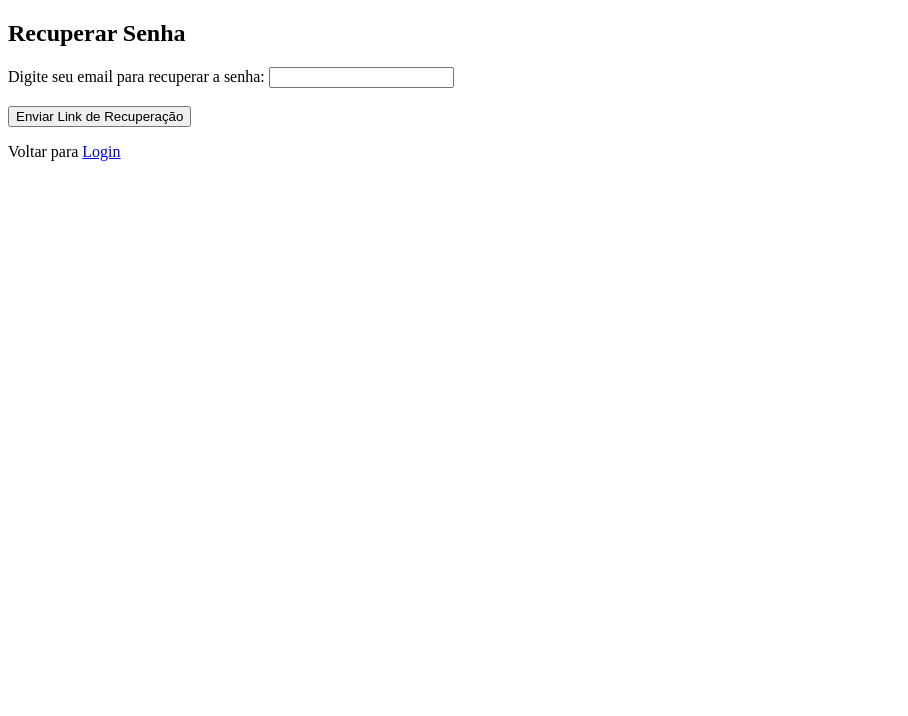
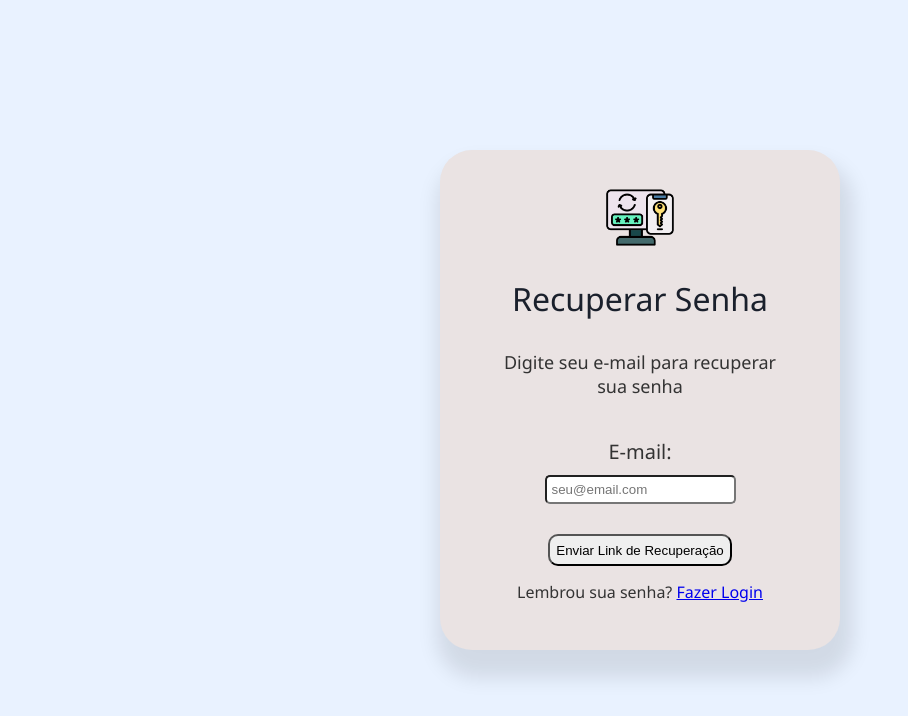
Before and after one commit to GabrielMDS532/Projeto-x-Fragil, a plain HTML site: page pages/cadastro/recuperar_senha.html in a window 1280 px wide. Shown: the whole page, without its empty margins (0-908 px from the left). Drawn offline with Linux system fonts and the light colour scheme.

Commit message:
Cria arquivos JS para login e recuperação de senha

```diff
--- /dev/null
+++ b/js/recuperarSenha.js
@@ -0,0 +1,31 @@
+const formRecuperar = document.querySelector('#form_recuperar'); /* Pega o seletor para o formulário de envio do email */
+const inputEmail = document.querySelector('input[type="email"]'); /* Seleciona a caixa de input com o tipo email */
+const emailError = document.querySelector('#emailError'); /* Seleciona a caixa de teste de erro */
+const login_footer = document.querySelector('#link_enviado'); /* Seleciona o bloco que envia a mensagem */
+formRecuperar.addEventListener('submit', recuperaLogin);
+
+function recuperaLogin(event) {
+    event.preventDefault();
+
+    if (inputEmail.value.trim() === '' || !inputEmail.value.includes('@')) {
+        emailError.style.display = 'block'; /* Exibe a mensagem de erro */
+
+    } else {
+        emailError.style.display ='none';
+
+        /* Mostra a notificação de sucesso */
+        login_footer.classList.add('mostrar');
+
+        /* Limpa o campo, mostra que o dado já foi enviado  */
+        inputEmail.value ='';
+
+
+        /* Faz a notificação sumir após 4s */
+        setTimeout(function() {
+            login_footer.classList.remove('mostrar');
+        } , 5000);
+
+    }
+
+
+}
--- a/pages/cadastro/recuperar_senha.html
+++ b/pages/cadastro/recuperar_senha.html
@@ -1,23 +1,48 @@
-
 <!DOCTYPE html>
 <html lang="pt-br">
 <head>
     <meta charset="UTF-8">
     <meta name="viewport" content="width=device-width, initial-scale=1.0">
-    <title>Recuperar Senha</title>
+    <link rel="stylesheet" href="../../styles/global.css">
+    <title>Recuperar Senha - Sistema de Triagem Clínica</title>
 </head>
 <body>
-    <div class="principal">
-        <div class="container_recuperar_senha">
-            <h2>Recuperar Senha</h2>
-            <form>
-                <label for="email">Digite seu email para recuperar a senha:</label>
-                <input type="email" id="email" name="email" required><br><br>
+    <div class="container_recovery">
+        <div class="container_login_recover">
+            <div class="header">
+                <a href="https://www.flaticon.com/br/icones-gratis/recuperacao-de-conta" title="recuperacao-de-conta ícones" target="_blank" rel="noopener noreferrer">
+                <img src="../assets/recuperacao-de-conta.png" alt="ícone de recuper senha" class="icon_recover"></a>
 
-                <button type="submit">Enviar Link de Recuperação</button>
-                <p>Voltar para <a href="login.html">Login</a></p>
+                <h2>Recuperar Senha</h2>
+                <p class="txt_descricao">Digite seu e-mail para recuperar sua senha</p>
+            </div>
+
+            <form id ="form_recuperar" onsubmit="recoverPassword(event)">
+                <div class="form_group">
+
+                    <label for="email">E-mail:</label>
+                    <input type="email" id="email" name="email" placeholder="seu@email.com" required>
+                    <span id="emailError">Por favor, insira um email válido.</span>
+                </div>
+                <div class="form_actions">
+
+                    <button class="btn_Recover_password" type="submit">Enviar Link de Recuperação</button>
+                    <p class="txt_link_login">
+                        Lembrou sua senha? <a href="login.html">Fazer Login</a>
+                        </p>
+                </div>
+
+
             </form>
         </div>
     </div>
+
+    <div id ="link_enviado" class="login_footer">
+        <p>
+            Link de recuperação enviado com sucesso! Verifique sua caixa de entrada.
+        </p>
+    </div>
+
+    <script src="../../js/recuperarSenha.js"></script>
 </body>
 </html>
--- a/styles/global.css
+++ b/styles/global.css
@@ -9,6 +9,7 @@ body {
     font-family: 'Segoe UI', Tahoma, Geneva, Verdana, sans-serif;
     background-color: #f5f5f5;
     color: #333;
+    display: inline;
 }
 
 /* Página de Login */
@@ -21,6 +22,9 @@ body {
 
 }
 
+/*
+container_login aplica estilização no blco onde tem o formulário para o login.
+*/
 .container_login {
     background: white;
     padding: 50px 40px; /* Da mais espaço interno */
@@ -31,7 +35,7 @@ body {
     text-align: center; /* Aqui Centraliza o texto e ícone */
 }
 
-.container_login h2 {
+.container_login h2 {/* Aplica estilos no título do formulário de login */
     color: #1a202c;
     margin-bottom: 10px;
     font-size: 32px;
@@ -80,10 +84,6 @@ body {
 }
 
 .container_login p {
-    /*text-align: center;
-    margin-top: 20px;
-    font-size: 14px;
-    color: #666;*/
     color: #718096;
     margin-bottom: 30px;
 }
@@ -95,6 +95,114 @@ body {
 
 .container_login a:hover {
     text-decoration: underline;
+}
+
+.container_recovery {
+    min-height: 100vh;
+    display: flex;
+    align-items: center;
+    justify-content: center;
+    background: #e9f2ff;
+}
+
+
+
+.container_login_recover{ /* Bloco da div que contém meu container pra recuperar a senha*/
+    background: rgb(234, 227, 227);
+    width: 400px;
+    height:500px;
+    padding:32px;
+    border-radius:32px;
+    box-shadow: 5px 20px 20px 8px rgba(0, 0, 0, 0.1);
+    text-align: center;
+    justify-content: center;
+    transition: transform 0.3s ease, box-shadow 0.3s ease; /* Define quais propriedades vai animar e a duração da animação */
+
+}
+
+label {
+    display: block;
+    padding: 10px;
+    margin-top: 10px;
+    font-size: 20px;
+}
+
+#email{ /* Estilização do campo de email da página de recuperar senha */
+    width:auto;
+    padding: 5px;
+    border-radius: 5px;
+    margin-bottom: 15px;
+}
+
+#emailError{
+    display: none; /* Estilização da mensagem de erro do campo de email */
+    color: red;
+    font-size: 14px;
+    margin-top: -10px;
+    margin-bottom: 10px;
+}
+
+#senhaError{
+    display: none;
+    color: red;
+    font-size: 14px;
+    margin-top: -10px;
+    margin-bottom: 10px;
+}
+
+
+.container_login_recover:hover {
+    transform: translateY(-5px); /* Move o card para cima */
+    box-shadow: 5px 25px 25px 10px rgba(0, 0, 0, 0.15); /* Aumenta a sombra para dar mais destaque */
+}
+
+.header h2{ /* estilização do título de recuperar senha*/
+    color: #1a202c;
+    margin-bottom: 10px;
+    font-size: 32px;
+    font-weight: 500;
+}
+
+.icon_recover{/* Estilização do icone de recuperar senha*/
+    width: 70px;
+    height: 70px;
+    object-fit: contain;
+    margin-bottom: 20px;
+
+}
+
+.txt_descricao{
+    padding: 20px;
+    font-size: 18px;
+}
+
+.btn_Recover_password{
+    margin: 15px;
+    padding: 2%;
+    border-color: black;
+    border-radius: 10px;
+}
+
+.login_footer{
+    position: fixed;
+    bottom: -100px; /* Começa escondida debaixo da tela*/
+    left: 50%;
+    transform: translateX(-50%); /* Centraliza na tela horizontalmente*/
+    color: rgb(14, 2, 2);
+    padding: 16px 24px;
+    border-radius: 8px;
+    font-size: 16px;
+    box-shadow: 0 4px 12px rgba(0, 0, 0, 0.15);
+    z-index: 1000;
+    opacity: 0;
+    transition: bottom 0.4s ease, opacity 0.4s ease; /* Cria o efeito de subida suave*/
+
+}
+
+.login_footer.mostrar{
+    bottom: 40px;
+    opacity: 1;
+    border-color: black;
 }
 
 /* Layout com Menu Lateral */
```
Also changed, not shown: js/login.js (added, +53 -0 lines), pages/cadastro/login.html (+5 -20 lines), js/auth.js (added), js/dashboard.js (added), js/pacientes.js (added), js/storage.js (added), pages/assets/recuperacao-de-conta.png (added).
